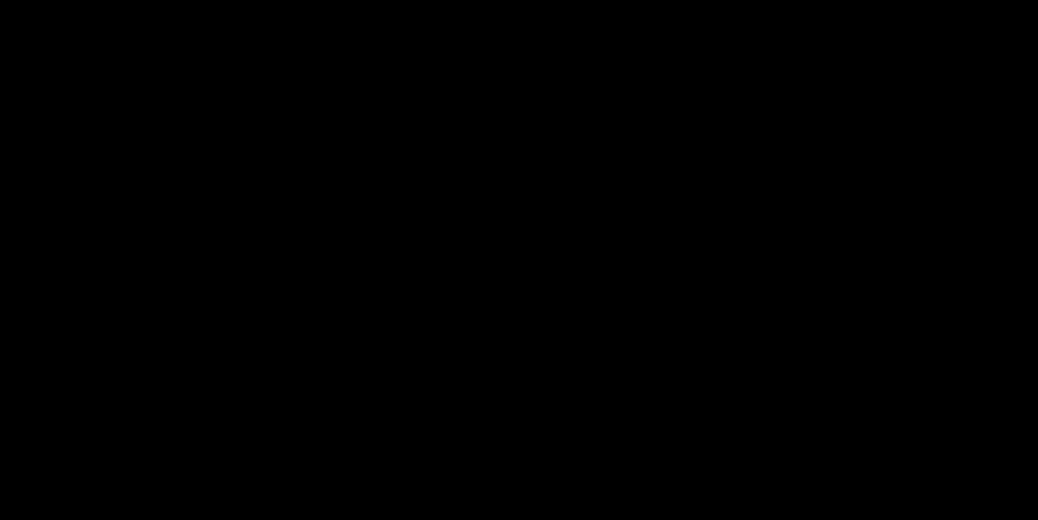
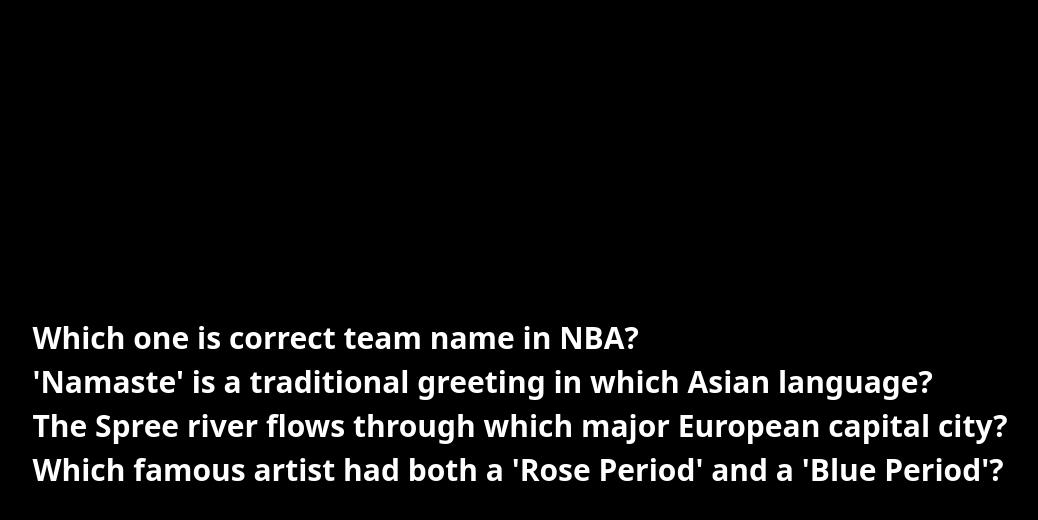
Before and after one commit to Coolbylaki/Data-Access, a React (Vite) app: page / in a window 1280 px wide. Both pictures are taken after a click on the button "Click to start quiz". Shown: the top 520 px of the page, without its empty margins (120-1158 px from the left). Built offline with nearby package versions, Linux system fonts and the light colour scheme.

Commit message:
Add: question component & partially render questions

```diff
--- a/src/App.jsx
+++ b/src/App.jsx
@@ -7,6 +7,7 @@ function App() {
 
 	return (
 		<>
+			<div className="mb-4 flex justify-center">
 				{!showQuestions && (
 					<Button
 						onClick={() => {
@@ -16,6 +17,8 @@ function App() {
 						Click to start quiz
 					</Button>
 				)}
+			</div>
+			{!showQuestions && <h1 className="text-4xl font-[600] text-white">Your answers will be saved</h1>}
 			{showQuestions && <Questions />}
 		</>
 	);
--- a/src/assets/quiz.json
+++ b/src/assets/quiz.json
@@ -1,5 +1,4 @@
 {
-	"quiz": {
 	"q1": {
 		"question": "Which one is correct team name in NBA?",
 		"options": ["New York Bulls", "Los Angeles Kings", "Golden State Warriors", "Huston Rocket"],
@@ -21,4 +20,3 @@
 		"answer": "Pablo Picasso"
 	}
 }
-}
--- /dev/null
+++ b/src/components/Question.jsx
@@ -0,0 +1,11 @@
+const Question = (props) => {
+	return (
+		<section className="my-2">
+			<label htmlFor="question" className="text-3xl font-bold text-white">
+				{props.question}
+			</label>
+		</section>
+	);
+};
+
+export default Question;
--- a/src/components/Questions.jsx
+++ b/src/components/Questions.jsx
@@ -1,5 +1,30 @@
+import { useState, useEffect } from "react";
+import quizData from "../assets/quiz.json";
+import Question from "./Question";
+
 const Questions = () => {
-	return <section>Questions</section>;
+	const [data, setData] = useState([]);
+
+	useEffect(() => {
+		const convertedData = Object.entries(quizData).map(([key, value]) => ({
+			id: key,
+			...value,
+		}));
+
+		setData(convertedData);
+	}, []);
+
+	if (!data) {
+		return <div className="text-3xl text-white">Loading...</div>;
+	}
+
+	return (
+		<>
+			{data.map((q) => (
+				<Question key={q.question} options={q.options} question={q.question} />
+			))}
+		</>
+	);
 };
 
 export default Questions;
```
Lines whose indentation alone changed are shown as unchanged.
